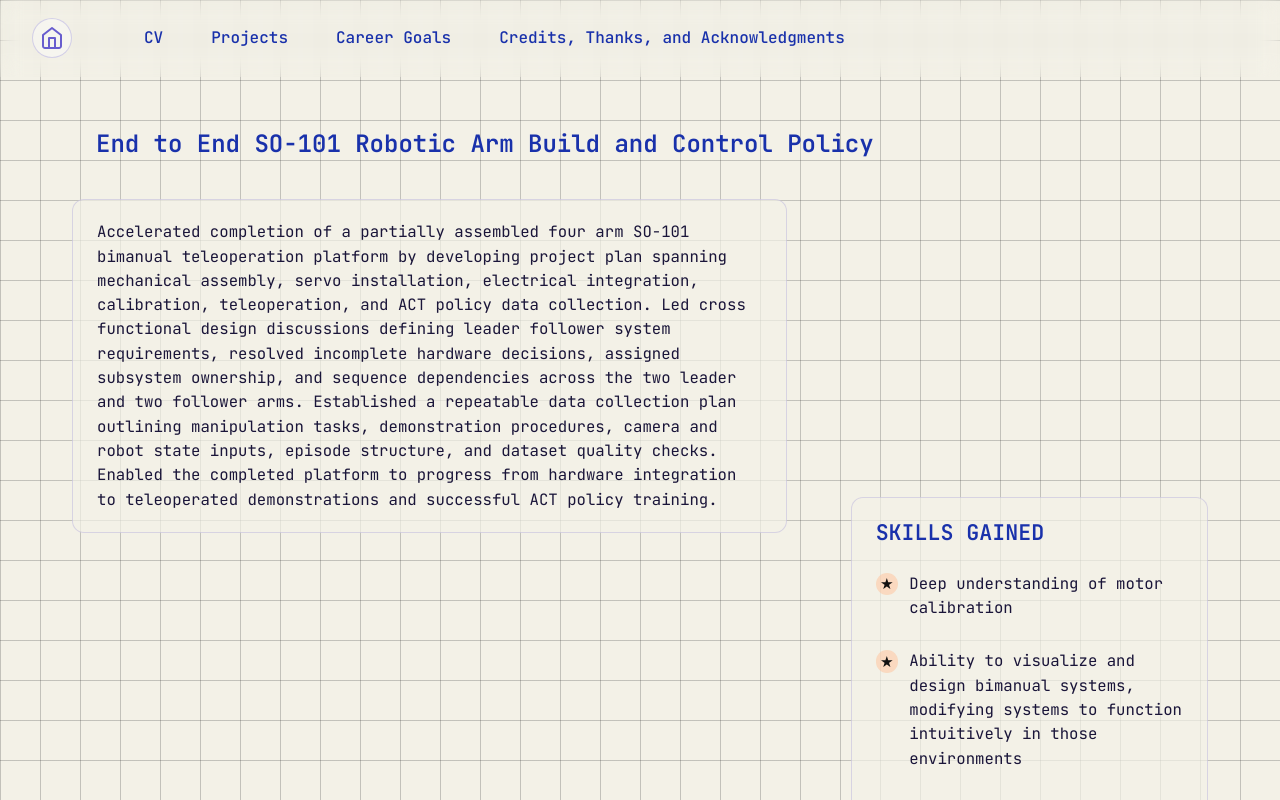
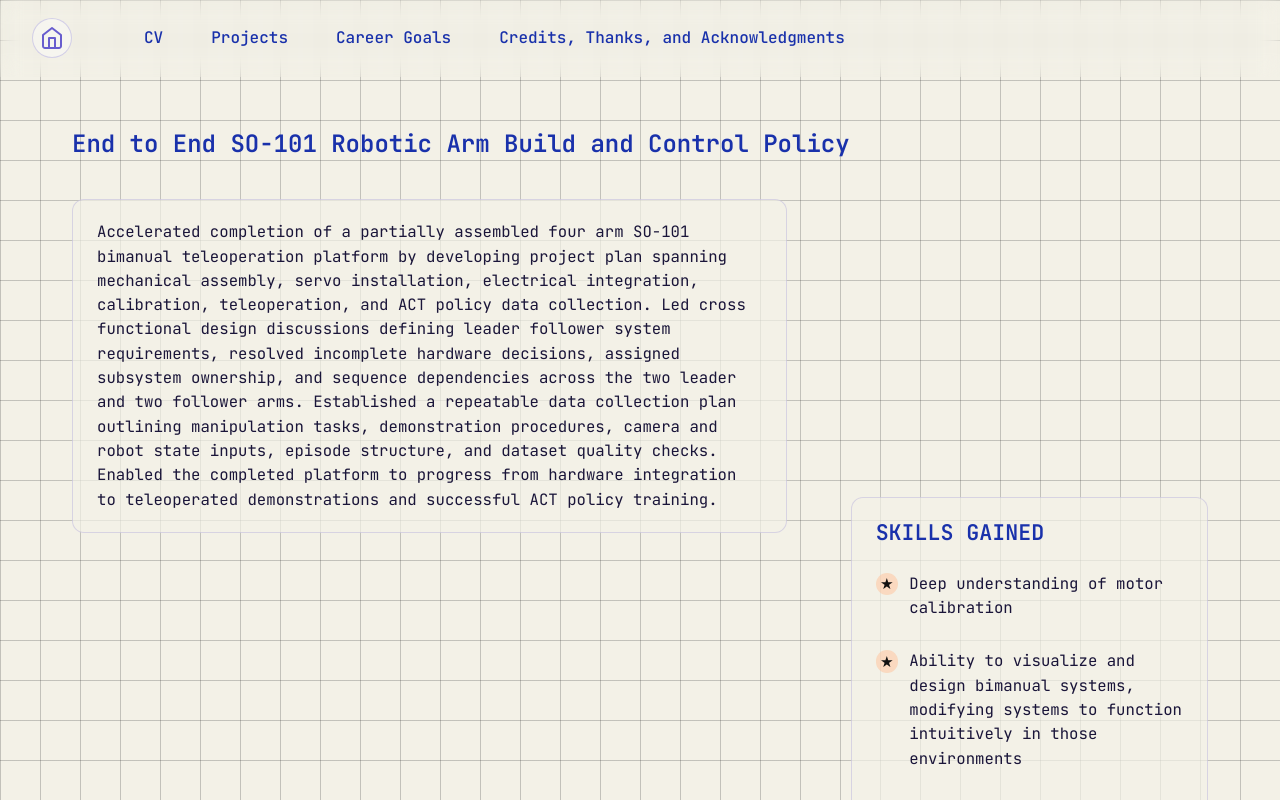
Before and after one commit to nandikakohli/nandika-kohli, a SvelteKit app in the folder personal-website/svelte-website/: page /projects in a window 1280 px wide. Shown: the top 800 px of the page. Built offline with nearby package versions, Linux system fonts and the light colour scheme; no server answers.

Commit message:
Align project headings with text box edges

```diff
--- a/personal-website/svelte-website/src/app.css
+++ b/personal-website/svelte-website/src/app.css
@@ -382,7 +382,6 @@ h1 {
 .year-group > h2 {
   font-family: var(--heading-font);
   color: var(--deep-blue);
-  margin-left: 1.5rem;
   margin-bottom: 1rem;
 }
 
```
